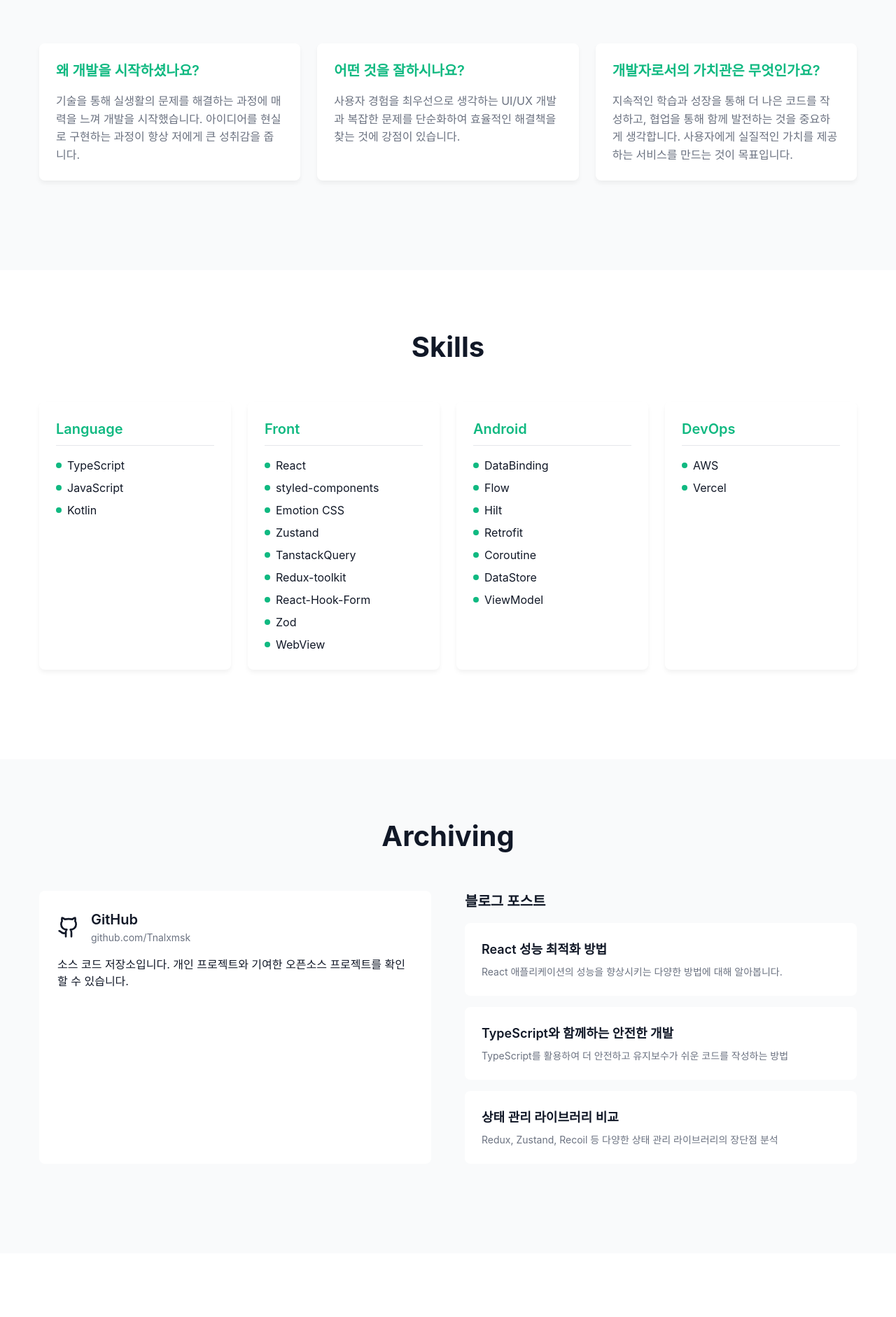
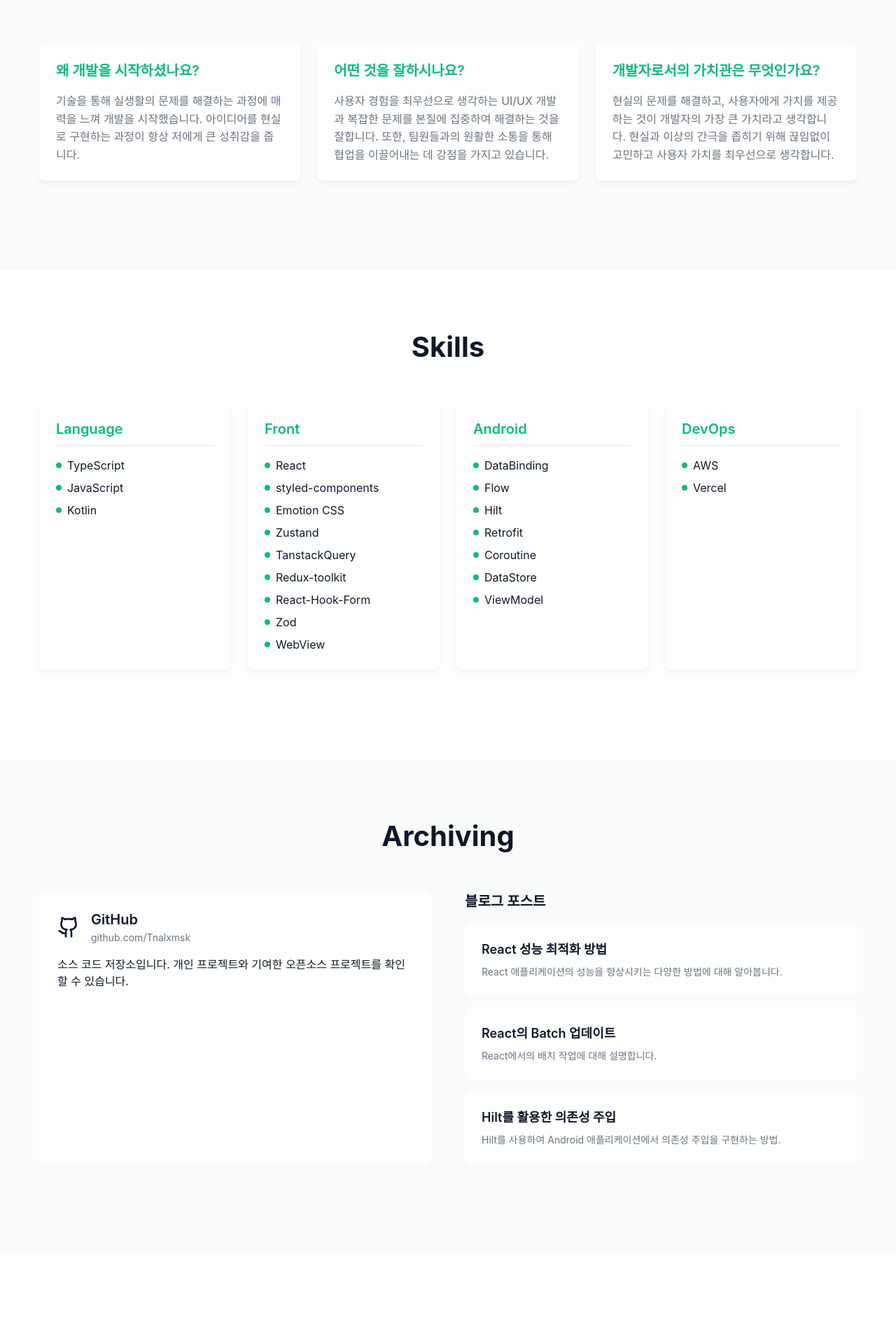
Before and after one commit to goorm-study-portfolio/minsu, a React (Vite) app: page / in a window 1280 px wide. Shown: the part 926-2808 px from the top of the page at 70% size. Built offline with nearby package versions, Linux system fonts and the light colour scheme.

Commit message:
:art: style: 포트폴리오 수정

```diff
--- a/src/pages/home/components/AboutMe.tsx
+++ b/src/pages/home/components/AboutMe.tsx
@@ -12,12 +12,12 @@
   {
     question: "어떤 것을 잘하시나요?",
     answer:
-      "사용자 경험을 최우선으로 생각하는 UI/UX 개발과 복잡한 문제를 단순화하여 효율적인 해결책을 찾는 것에 강점이 있습니다.",
+      "사용자 경험을 최우선으로 생각하는 UI/UX 개발과 복잡한 문제를 본질에 집중하여 해결하는 것을 잘합니다. 또한, 팀원들과의 원활한 소통을 통해 협업을 이끌어내는 데 강점을 가지고 있습니다.",
   },
   {
     question: "개발자로서의 가치관은 무엇인가요?",
     answer:
-      "지속적인 학습과 성장을 통해 더 나은 코드를 작성하고, 협업을 통해 함께 발전하는 것을 중요하게 생각합니다. 사용자에게 실질적인 가치를 제공하는 서비스를 만드는 것이 목표입니다.",
+      "현실의 문제를 해결하고, 사용자에게 가치를 제공하는 것이 개발자의 가장 큰 가치라고 생각합니다. 현실과 이상의 간극을 좁히기 위해 끊임없이 고민하고 사용자 가치를 최우선으로 생각합니다.",
   },
 ];
 
--- a/src/pages/home/components/Archiving.tsx
+++ b/src/pages/home/components/Archiving.tsx
@@ -11,14 +11,14 @@
     link: "#",
   },
   {
-    title: "TypeScript와 함께하는 안전한 개발",
-    description: "TypeScript를 활용하여 더 안전하고 유지보수가 쉬운 코드를 작성하는 방법",
-    link: "#",
+    title: "React의 Batch 업데이트",
+    description: "React에서의 배치 작업에 대해 설명합니다.",
+    link: "https://velog.io/@tnalxmsk/React%EC%9D%98-Batch-2",
   },
   {
-    title: "상태 관리 라이브러리 비교",
-    description: "Redux, Zustand, Recoil 등 다양한 상태 관리 라이브러리의 장단점 분석",
-    link: "#",
+    title: "Hilt를 활용한 의존성 주입",
+    description: "Hilt를 사용하여 Android 애플리케이션에서 의존성 주입을 구현하는 방법.",
+    link: "https://velog.io/@tnalxmsk/Hilt",
   },
 ]
 
--- a/src/pages/home/components/Projects.tsx
+++ b/src/pages/home/components/Projects.tsx
@@ -57,10 +57,10 @@
     title: "YourMode",
     description: "체형 진단 및 개인 맞춤 패션 컨턴츠 서비스",
     thumbnail: ImgYourModeWeb,
-    technologies: ["Next.js", "TypeScript", "Zustand", "Emotion", "TanstackQuery", "React-Hook-Form", "Vercel"],
+    technologies: ["Next.js", "TypeScript", "Zustand", "Emotion", "TanstackQuery", "React-Hook-Form", "Vercel", "OpenAI Assistant", "Pyton", "FastAPI"],
     summary: "체형 진단 및 개인 맞춤 패션 컨텐츠를 제공하는 서비스로, 사용자의 체형을 3가지 타입으로 분류하고, 해당 타입에 맞는 패션 컨텐츠를 제공합니다.\n이 과정에서 사용자는 자신의 체형에 맞는 패션 아이템과 스타일링 팁을 얻을 수 있습니다.\n또한, 사용자 맞춤형 패션 제품 추천 및 판매 기능을 통해 사용자가 직접 구매할 수 있는 경로를 제공합니다.",
     features: ["체형 진단 및 타입 분류", "개인 맞춤 패션 컨텐츠 제공", "패션 제품 추천 및 판매"],
-    contribution: "아이디어 기획 및 검증, 프론트엔드 개발 참여 - 메인 Home 화면 및 스타일링 추천 기능\n프로젝트 FSD 아키텍처 설계 및 프로젝트 세팅, 공통 컴포넌트 추출",
+    contribution: "아이디어 기획 및 검증, 프론트엔드 개발 참여 - 메인 Home 화면 및 스타일링 추천 기능\n프로젝트 FSD 아키텍처 설계 및 프로젝트 세팅, 공통 컴포넌트 추출\nOpenAI Assistant를 활용한 체형 진단 및 패션 컨텐츠 생성",
     githubLink: "https://github.com/Your-Mode/your-mode-web",
     demoLink: "https://yourmode.vercel.app/",
     lessons: "Next.js를 활용한 SSR(서버 사이드 렌더링)과 SSG(정적 사이트 생성)의 장점을 이해하고, 사용자 맞춤형 컨텐츠 제공을 위한 데이터 처리 및 상태 관리 방법을 익혔습니다.\n또한, Zustand를 사용하여 전역 상태 관리를 효율적으로 구현하는 방법을 배웠습니다.\n이 프로젝트를 통해 사용자 경험을 고려한 UI/UX 설계의 중요성을 다시 한번 느낄 수 있었습니다.",
@@ -71,8 +71,8 @@
     description: "주린이를 위한 주식 시뮬레이션",
     thumbnail: ImgStock,
     technologies: ["React", "Next.js", "TypeScript", "Tailwind CSS", "React-Hook-Form", "TanstackQuery", "Recharts", "Vercel"],
-    summary: "주식 초보를 위한 주식 시뮬레이션 서비스입니다.\n슬라이딩 윈도우를 통해 SMA(단순 이동 평균)와 크로스 신호를 계산하고, 이를 기반으로 주식 차트를 제공합니다.\n또한, 캔들 차트와 KMP 패턴 매칭을 통해 V자 패턴을 분석하고 Greedy 알고리즘을 통해 최대 수익 기회를 제공합니다.\n이 과정에서 사용자는 주식 차트를 통해 매매 신호와 현재 추세를 파악할 수 있습니다.\n용어 가이드를 제공하여 주식 초보자도 쉽게 이해할 수 있도록 하였습니다.",
-    features: ["종목별 과거 주식 차트 - 거래량, SMA, 크로스 신호, 캔들 ", "차트 분석 요약 - 최대 수익 기회, 매매 신호, 현재 추세 등", "용어 가이드", "시뮬레이션 결과 - 최대 수익률, 크로스 신호, V자 패턴 발견"],
+    summary: "주식 초보를 위한 주식 시뮬레이션 서비스입니다.\n슬라이딩 윈도우를 통해 SMA(단순 이동 평균)와 크로스 신호를 계산하고, 이를 기반으로 주식 차트를 제공합니다.\n또한, 캔들 차트와 V자 패턴을 분석하고 Greedy 알고리즘을 통해 최대 수익 기회를 제공합니다.\n이 과정에서 사용자는 주식 차트를 통해 매매 신호와 현재 추세를 파악할 수 있습니다.\n용어 가이드를 제공하여 주식 초보자도 쉽게 이해할 수 있도록 하였습니다.",
+    features: ["종목별 과거 주식 차트 - 거래량, SMA, 크로스 신호, 캔들 ", "차트 분석 요약 - 최대 수익 기회, 매매 신호, 현재 추세, 과매수/과매도 시점 등", "용어 가이드", "시뮬레이션 결과 - 최대 수익률, 크로스 신호, V자 패턴 발견"],
     contribution: "종목별 차트, 캔들 UI 구현 및 차트 분석 요약 기능 개발\n슬라이딩 윈도우를 통한 SMA, 크로스 신호 계산\nKMP 패턴 매칭 알고리즘을 통한 V자 패턴 분석 기능\nGreedy 알고리즘을 통한 최대 수익률 계산",
     githubLink: "https://github.com/Tnalxmsk/stock-simulator",
     demoLink: "https://stock-simulator-two.vercel.app/",
```
